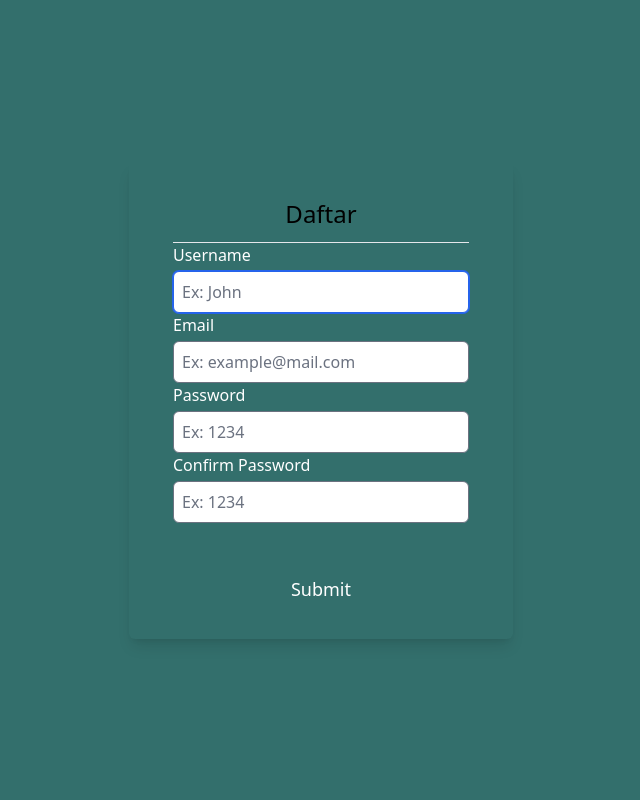
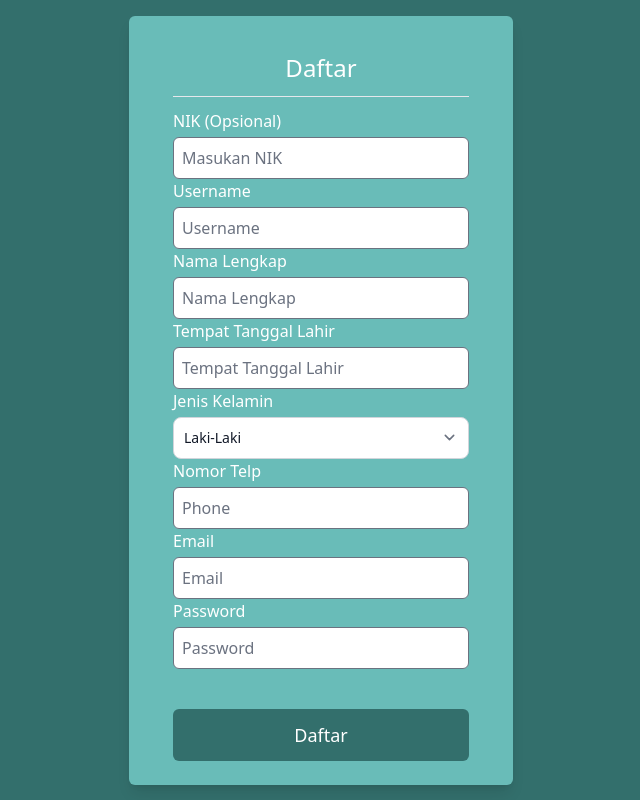
Before and after one commit to 0xbdg/Kiwariku, a Django app: page /register/ in a window 1280 px wide. Shown: the whole page, without its empty margins (319-959 px from the left). Run offline with Django 4.2, Linux system fonts and the light colour scheme; some libraries are stand-ins or nearby versions.

Commit message:
uihiuhdhdqw

```diff
--- a/main/admin.py
+++ b/main/admin.py
@@ -29,4 +29,4 @@ class BlogAdmin(admin.ModelAdmin):
 
 admin.site.unregister(Group)
 admin.site.register(Account, CustomUserAdmin)
-admin.site.register(Blog, BlogAdmin)
+admin.site.register(New, BlogAdmin)
--- a/main/forms.py
+++ b/main/forms.py
@@ -23,3 +23,5 @@ class LoginForm(AuthenticationForm):
     fields = ["username","password"]
 
 class ProfileForm(): pass
+
+class KTPForm(): pass
--- a/main/models.py
+++ b/main/models.py
@@ -83,10 +83,14 @@ class New(models.Model):
     def __str__(self):
         return self.title
 
-class KTP(models.Model) : pass
+class KTP(models.Model):
+    nik = models.CharField(max_length=16)
+    full_name = models.CharField(max_length=255)
+    birth_date = models.DateField()
 
-class Domicile(models.Model) : pass
 
-class Divorce_Paper(models.Model) : pass
+class Domicile(models.Model): pass
 
-class Marriage_Paper(models.Model) : pass
+class Divorce_Paper(models.Model): pass
+
+class Marriage_Paper(models.Model): pass
--- a/main/templates/auth/signup.html
+++ b/main/templates/auth/signup.html
@@ -3,26 +3,43 @@
 {% block title %} Daftar {% endblock %}
 
 {% block contents %}
-<div class="flex justify-center items-center h-screen">
-    <div class="w-96 py-6 px-11 shadow-lg bg-color1 rounded-md gap-2">
-        <h5 class="mt-3 block text-center text-2xl text-black">Daftar</h5>
+<form class="flex justify-center items-center h-screen my-5" method="POST" action="{% url 'signup'%}">
+    {% csrf_token %}
+    <div class="w-96 py-6 px-11 shadow-lg bg-navbar rounded-md gap-2">
+        <h5 class="mt-3 block text-center text-2xl text-white"></i>Daftar</h5>
         <hr class="mt-3">
-        <form method="post" action="{% url 'signup' %}">
-            {% csrf_token %}
-            <label for="Username" class="block text-base mb-1 text-white">Username</label>
-            {{ form.username }}
+        <div class="mt-3">
+            <div id="label" class="">
+                <label for="NIK" class="block text-base mb-1 text-white">NIK (Opsional)</label>
+                <input type="number" id="NIK" minlength="0" maxlength="16" pattern="\d{16}" class="border w-full text-base px-2 py-1 focus:outline-none focus:ring-0 focus:border-gray-600 rounded-md" placeholder="Masukan NIK" >
 
-            <label for="email" class="block text-base mb-1 text-white">Email</label>
-            {{ form.email }}
+                <label for="Username" class="block text-base mb-1 text-white">Username</label>
+                <input type="text" id="text" class="border w-full text-base px-2 py-1 focus:outline-none focus:ring-0 focus:border-gray-600 rounded-md" placeholder="Username" >
 
-            <label for="password1" class="block text-base mb-1 text-white">Password</label>
-            {{ form.password1 }}
+                <label for="Nama Lengkap" class="block text-base mb-1 text-white">Nama Lengkap</label>
+                <input type="text" id="text" class="border w-full text-base px-2 py-1 focus:outline-none focus:ring-0 focus:border-gray-600 rounded-md" placeholder="Nama Lengkap" >
 
-            <label for="password2" class="block text-base mb-1 text-white">Confirm Password</label>
-            {{ form.password2 }}
+                <label for="Tempat Tanggal Lahir" class="block text-base mb-1 text-white">Tempat Tanggal Lahir</label>
+                <input type="text" id="text" class="border w-full text-base px-2 py-1 focus:outline-none focus:ring-0 focus:border-gray-600 rounded-md" placeholder="Tempat Tanggal Lahir" >
 
-            <input type="submit" class="borde-2 bg-login text-white w-full bottom-0 py-3 px-5 mt-10 rounded-md text-lg hover:bg-hover" placeholder="Daftar" required>
-        </form>
+                <label for="countries" class="block mb-1 text-white dark:text-white">Jenis Kelamin</label>
+                <select id="countries" class="bg-white border border-gray-300 text-gray-900 text-sm rounded-lg focus:ring-blue-500 focus:border-blue-500 block w-full p-2.5 dark:bg-g dark:border-gray-600 dark:placeholder-gray-400 dark:text-black dark:focus:ring-blue-500 dark:focus:border-blue-500">
+                    <option value="Laki-Laki">Laki-Laki</option>
+                    <option value="Perempuan">Perempuan</option>
+                </select>
+                <label for="Nomor Telp" class="block text-base mb-1 text-white">Nomor Telp</label>
+                <input type="text" id="phone" name="phone" pattern="^(\+62|62|0)8[1-9][0-9]{6,9}$" class="border w-full text-base px-2 py-1 focus:outline-none focus:ring-0 focus:border-gray-600 rounded-md" placeholder="Phone" required>
+
+                <label for="Username" class="block text-base mb-1 text-white">Email</label>
+                <input type="text" id="username" class="border w-full text-base px-2 py-1 focus:outline-none focus:ring-0 focus:border-gray-600 rounded-md" placeholder="Email" >
+
+                <label for="Username" class="block text-base mb-1 text-white">Password</label>
+                <input type="text" id="username" class="border w-full text-base px-2 py-1 focus:outline-none focus:ring-0 focus:border-gray-600 rounded-md" placeholder="Password" >
+            </div>
+            <div>
+                <button  class=" bg-nav_hover hover:bg-button_hover text-white w-full  py-3 px-5 mt-10 rounded-md text-lg text-center">Daftar</button>
+            </div>
+        </div>
     </div>
-</div>
+</form>
 {% endblock %}
--- a/main/templates/pages/layanan/domisili.html
+++ b/main/templates/pages/layanan/domisili.html
@@ -7,6 +7,7 @@
 {% block contents %}
 <div class="container object-cover">
     <form class="flex justify-center items-center" method="POST" action="">
+        {% csrf_token %}
         <div class="md:bg-navbar mt-5 py-6 px-10 rounded-md lg:w-3/6">
             <h1 class="text-center text-white text-2xl">Surat Domisili</h1>
             <div class="md:flex">
--- a/main/templates/pages/layanan/ktp.html
+++ b/main/templates/pages/layanan/ktp.html
@@ -8,6 +8,7 @@
 <!-- Form KTP -->
 <div class="container">
     <form class="flex justify-center items-center" method="POST" action="">
+        {% csrf_token %}
         <div class="md:bg-navbar mt-5 py-6 px-10 rounded-md lg:w-3/6">
             <h1 class="text-center text-white text-2xl">KTP</h1>
             <div class="md:flex">
@@ -15,9 +16,9 @@
                 <div class="w-full">
                     <label for="nik" class="block text-base mb-1 text-white">NIK</label>
                     <input type="text" id="nik" class="rounded-md p-1 w-full md:w-10/12" placeholder="NIK"/>
-                    <label for="nama" class="block text-base mb-1 text-white">Nama Lengkap</label>
+                    <label for="name" class="block text-base mb-1 text-white">Nama Lengkap</label>
                     <input type="text"id="nama" class="rounded-md p-1 w-full md:w-10/12" placeholder="Nama Lengkap"/>
-                    <label for="ttl" class="block text-base mb-1 text-white">Tempat Tanggal Lahir</label>
+                    <label for="birthdate" class="block text-base mb-1 text-white">Tanggal Lahir</label>
                     <input type="text" id="ttl" class="rounded-md p-1 w-full md:w-10/12"placeholder="Tempat Tanggal Lahir"/>
                     <label for="jenis_kelamin" class="block mb-1 text-white">Jenis Kelamin</label>
                     <select id="jenis_kelamin" class="bg-white border border-gray-300 text-gray-900 text-sm rounded-lg block p-2.5">
--- a/main/templates/pages/layanan/surat_cerai.html
+++ b/main/templates/pages/layanan/surat_cerai.html
@@ -7,6 +7,7 @@
 {% block contents %}
 <div class="container object-cover">
     <form class="flex justify-center items-center" method="POST" action="">
+        {% csrf_token %}
         <div class="md:bg-navbar mt-5 py-6 px-10 rounded-md lg:w-3/6">
             <h1 class="text-center text-white text-2xl">Surat Cerai</h1>
             <div class="md:flex">
@@ -61,7 +62,7 @@
             </div>
         </div>
     </form>
-  </div>
+</div>
 {% endblock %}
 
 {% block footer %} {% include "components/footer.html" %}{% endblock %}
--- a/main/templates/pages/layanan/surat_nikah.html
+++ b/main/templates/pages/layanan/surat_nikah.html
@@ -7,6 +7,7 @@
 {% block contents %}
 <div class="container object-cover">
     <form class="flex justify-center items-center" method="POST" action="">
+        {% csrf_token %}
         <div class="md:bg-navbar mt-5 py-6 px-10 rounded-md lg:w-3/6">
             <h1 class="text-center text-white text-2xl">Surat Nikah</h1>
             <div class="md:flex">
--- a/theme/static/css/dist/styles.css
+++ b/theme/static/css/dist/styles.css
@@ -823,6 +823,10 @@ select {
   top: -400px;
 }
 
+.top-\[42px\] {
+  top: 42px;
+}
+
 .z-10 {
   z-index: 10;
 }
@@ -1351,6 +1355,10 @@ select {
   opacity: 0;
 }
 
+.opacity-100 {
+  opacity: 1;
+}
+
 .shadow {
   --tw-shadow: 0 1px 3px 0 rgb(0 0 0 / 0.1), 0 1px 2px -1px rgb(0 0 0 / 0.1);
   --tw-shadow-colored: 0 1px 3px 0 var(--tw-shadow-color), 0 1px 2px -1px var(--tw-shadow-color);
```
Also changed, not shown: main/static/js/main.js (+30 -8 lines), main/templates/components/navbar.html (+11 -27 lines).
